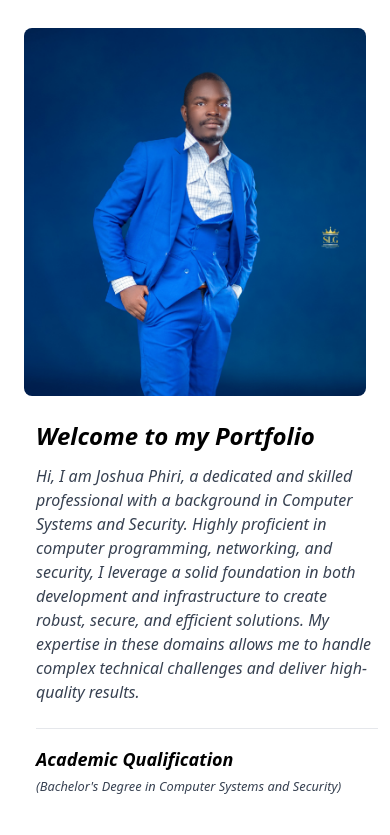
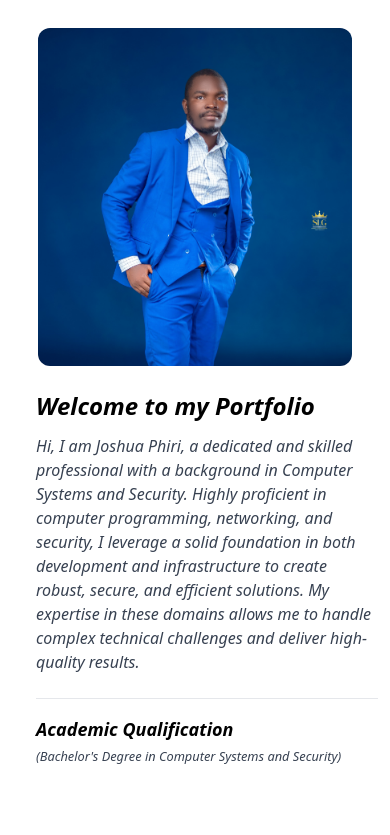
Before and after one commit to Joshuaphir/portfolio-ankoj-app, a Flask app: page / in a window 390 px wide. Shown: the part 72-907 px from the top of the page. Run offline with Flask 3, Linux system fonts and the light colour scheme; style sheets or scripts are compiled from the project's sources.

Commit message:
simple updates

```diff
--- a/templates/home.html
+++ b/templates/home.html
@@ -6,7 +6,7 @@
 <!-- Profile Section -->
 <section id="home" class="max-w-6xl mx-auto bg-white rounded-lg p-6 mt-4 md:mt-8 flex flex-col md:flex-row items-center">
     <!-- Profile Picture Div -->
-    <div class="h-auto w-auto md:w-1/4 md:h-1/4 mb-6 md:mb-0 md:mr-3 hover-expand rounded-lg md:rounded-full overflow-hidden">
+    <div class="h-auto w-11/12 md:w-1/4 md:h-1/4 mb-6 md:mb-0 md:mr-3 hover-expand rounded-xl md:rounded-full overflow-hidden">
         <img src="{{ url_for('static', filename='images/ayoswa.jpg') }}" alt="Profile Picture" class="w-full h-full object-cover">
     </div>
 
```
Also changed, not shown: app.py (line endings or trailing spaces).
